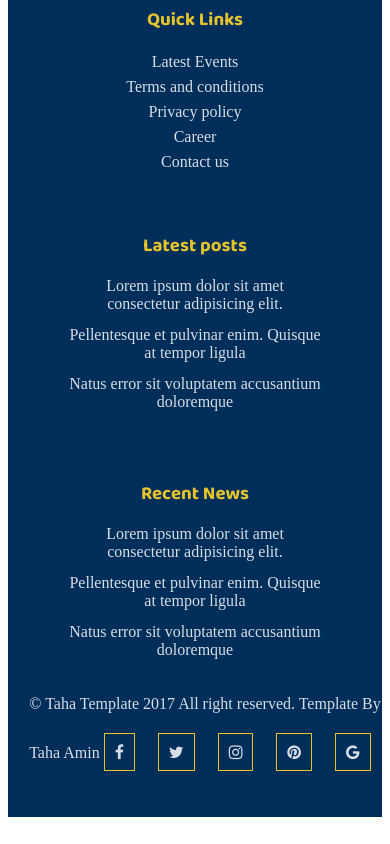
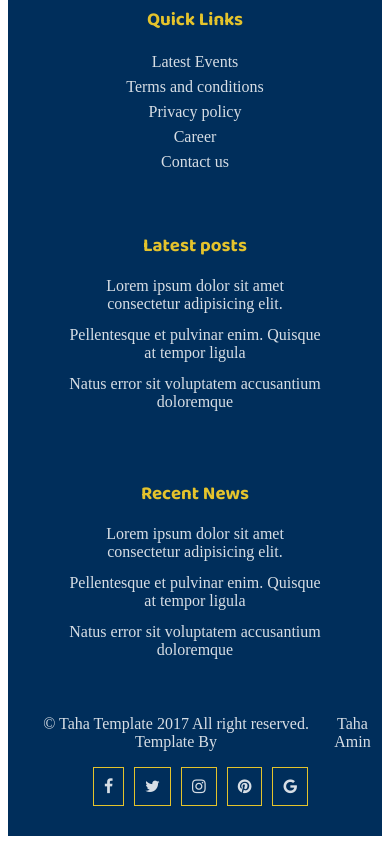
Before and after one commit to tahaamin2013/Footer-one, a plain HTML site: page index.html in a window 390 px wide. Shown: the part 391-1235 px from the top of the page. Drawn offline with Linux system fonts and the light colour scheme.

Commit message:
Add files via upload

```diff
--- a/index.html
+++ b/index.html
@@ -22,13 +22,21 @@
       href="https://cdnjs.cloudflare.com/ajax/libs/font-awesome/4.7.0/css/font-awesome.min.css"
     />
     <style>
+      .iconss {
+        display: flex;
+        margin-right: 150px;
+      }
       i {
         border: #e4c32c 1px solid;
+        height: 17px;
         padding: 10px;
-        margin-left: 9px;
+        margin-left: 10px;
       }
-      .fa-facebook {
-        margin-left: 410px;
+      .end-line {
+        margin-top: 50px;
+        margin-left: 100px;
+        display: flex;
+        justify-content: space-between;
       }
 
       .h1 {
@@ -59,8 +67,9 @@
         display: flex;
       }
       .copy {
-        margin-top: 80px;
-        margin-left: 100px;
+        margin-top: 10px;
+        vertical-align: middle;
+        display: flex;
       }
 
       .company {
@@ -93,14 +102,18 @@
           margin-top: 20px;
           text-align: center;
         }
-        .icon {
+
+        .end-line {
           margin-top: 20px;
-          margin-right: 10px;
+          margin-left: 1px;
+          flex-direction: column;
+          align-items: center;
         }
-
-        .fa-facebook {
-          margin-left: 0px;
-        }
+      .iconss{
+        display: flex;
+        justify-content: center;
+        margin-left: 150px;
+      }
       }
     </style>
   </head>
@@ -168,12 +181,14 @@
         <p class="copy">
           &copy; Taha Template 2017 All right reserved. Template By
           <span>Taha Amin</span>
+        </p>
+        <div class="iconss">
           <i class="fa fa-facebook icon"></i>
           <i class="fa fa-twitter icon"></i>
           <i class="fa fa-instagram icon"></i>
           <i class="fa fa-pinterest icon"></i>
           <i class="fa fa-google icon"></i>
-        </p>
+        </div>
       </div>
     </footer>
   </body>
```
